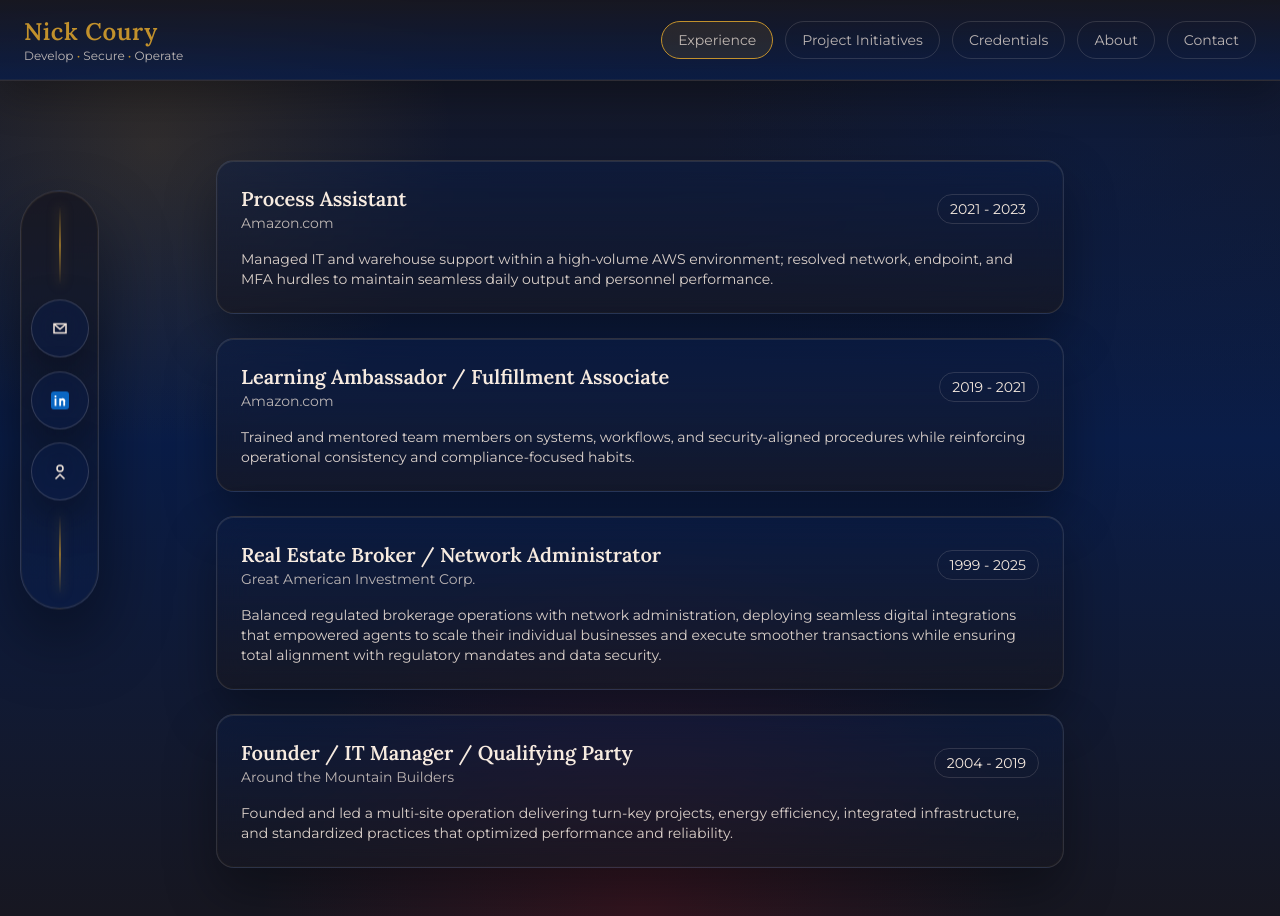
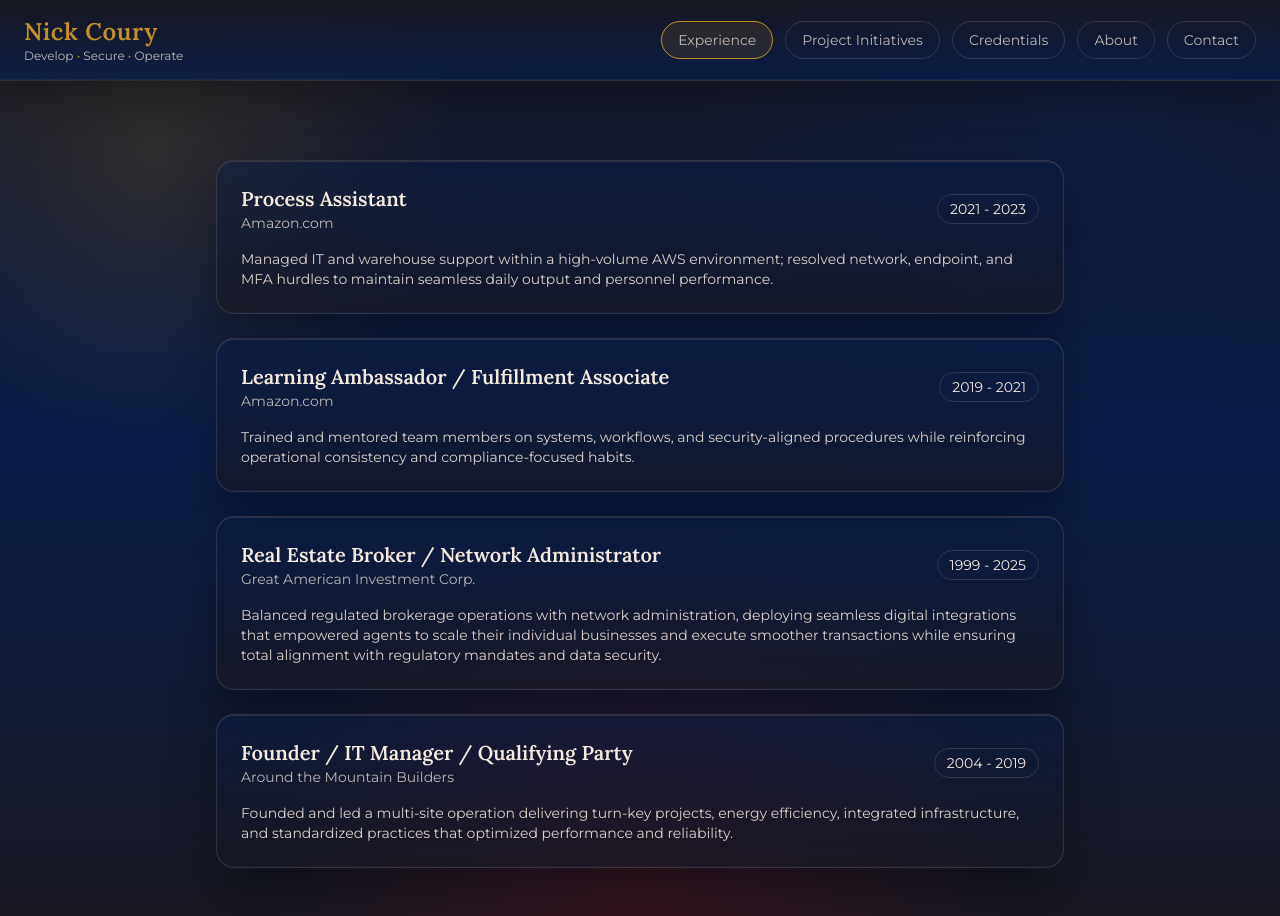
Before and after one commit to zibtec/nictec, a React (Vite) app: page /experience in a window 1280 px wide. Built offline with nearby package versions, Linux system fonts and the light colour scheme; no server answers.

Commit message:
Initiatives update

```diff
--- a/src/pages/Experience.jsx
+++ b/src/pages/Experience.jsx
@@ -1,5 +1,4 @@
 import React from "react";
-import FloatingSocial from "../components/FloatingSocial";
 import experienceData from "../data/experience-data";
 
 export default function ExperiencePage() {
@@ -9,8 +8,6 @@ export default function ExperiencePage() {
 
   return (
     <div className="portfolio-page-shell">
-      <FloatingSocial />
-
       <main className="page-root mx-auto max-w-4xl px-6 pb-12 pt-44 lg:pt-32">
       {/* Hero removed per request; content begins here */}
       <div className="mt-8 space-y-6">
```
